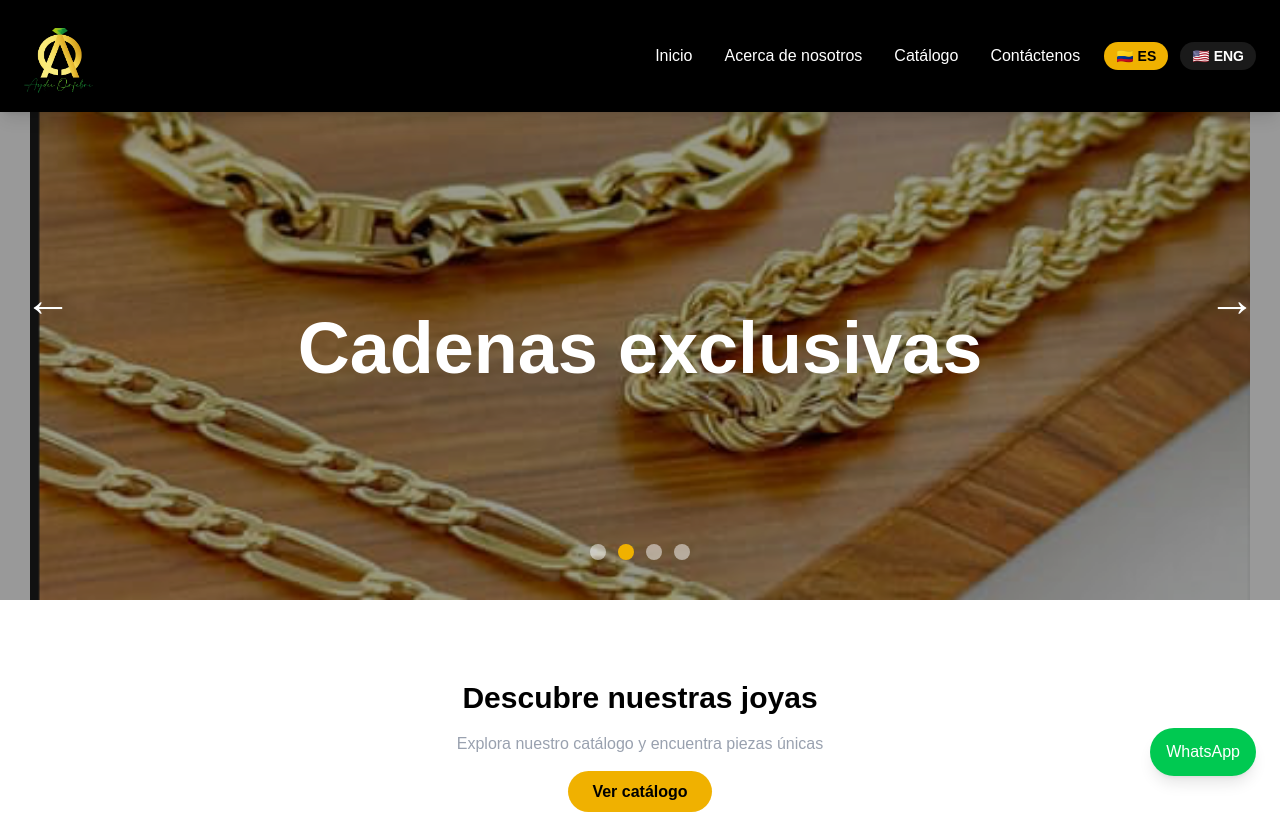
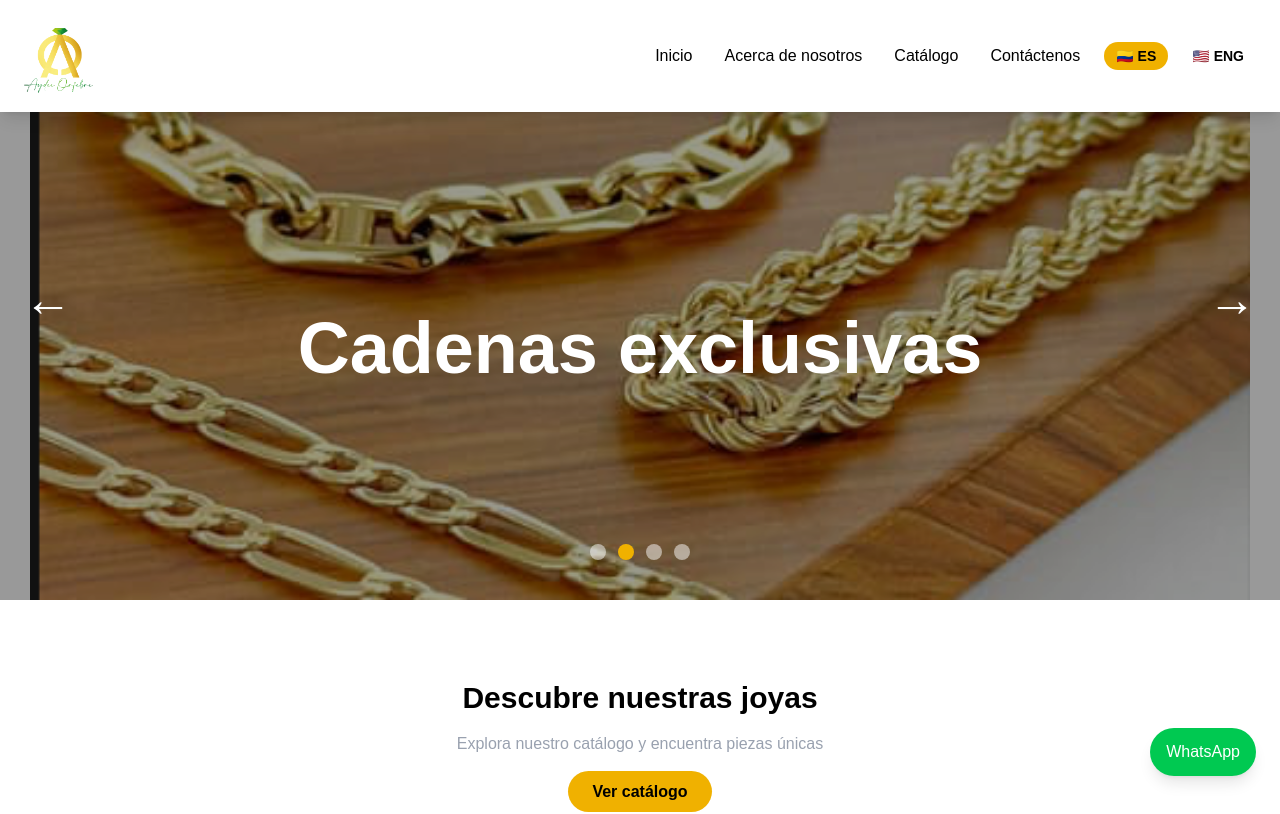
Before and after one commit to aydeeorfebreria/joyeria, a Next.js app: page / in a window 1280 px wide. Shown: the top 814 px of the page. Built offline with nearby package versions, Linux system fonts and the light colour scheme.

Commit message:
navbar modified

```diff
--- a/app/Navbar.tsx
+++ b/app/Navbar.tsx
@@ -12,7 +12,7 @@ export default function Navbar() {
 
   return (
 
-    <nav className="fixed top-0 left-0 w-full bg-black z-50 shadow-lg">
+    <nav className="fixed top-0 left-0 w-full bg-white z-50 shadow-lg">
 
       <div className="max-w-7xl mx-auto flex justify-between items-center px-6 py-4">
 
@@ -34,7 +34,7 @@ export default function Navbar() {
         <div className="flex items-center gap-6">
 
           {/* DESKTOP MENU */}
-          <div className="hidden xl:flex gap-8 text-white">
+          <div className="hidden xl:flex gap-8 text-black">
 
           <Link href="/" className="hover:text-yellow-500 transition">
             Inicio
@@ -62,7 +62,7 @@ export default function Navbar() {
               className={`px-3 py-1 rounded-full text-sm font-semibold transition ${
                 language === "es"
                   ? "bg-yellow-500 text-black"
-                  : "bg-white/10 text-white"
+                  : "bg-white/10 text-black"
               }`}
             >
               🇨🇴 ES
@@ -73,7 +73,7 @@ export default function Navbar() {
               className={`px-3 py-1 rounded-full text-sm font-semibold transition ${
                 language === "en"
                   ? "bg-yellow-500 text-black"
-                  : "bg-white/10 text-white"
+                  : "bg-white/10 text-black"
               }`}
             >
               🇺🇸 ENG
@@ -83,7 +83,7 @@ export default function Navbar() {
 
           {/* MOBILE BUTTON */}
           <button
-            className="xl:hidden text-white text-4xl"
+            className="xl:hidden text-black text-4xl"
             onClick={() => setMenuOpen(!menuOpen)}
           >
             ☰
@@ -96,9 +96,9 @@ export default function Navbar() {
       {/* MOBILE MENU */}
       {menuOpen && (
 
-        <div className="xl:hidden bg-black px-6 py-6 border-t border-gray-800">
+        <div className="xl:hidden bg-white px-6 py-6 border-t border-gray-800">
 
-          <div className="flex flex-col space-y-6 text-white text-xl">
+          <div className="flex flex-col space-y-6 text-black text-xl">
 
             <Link
               href="/"
@@ -136,7 +136,7 @@ export default function Navbar() {
                 className={`px-3 py-1 rounded-full text-sm font-semibold transition ${
                   language === "es"
                     ? "bg-yellow-500 text-black"
-                    : "bg-white/10 text-white"
+                    : "bg-white/10 text-black"
                 }`}
               >
                 🇨🇴 ES
@@ -147,7 +147,7 @@ export default function Navbar() {
                 className={`px-3 py-1 rounded-full text-sm font-semibold transition ${
                   language === "en"
                     ? "bg-yellow-500 text-black"
-                    : "bg-white/10 text-white"
+                    : "bg-white/10 text-black"
                 }`}
               >
                 🇺🇸 ENG
```
